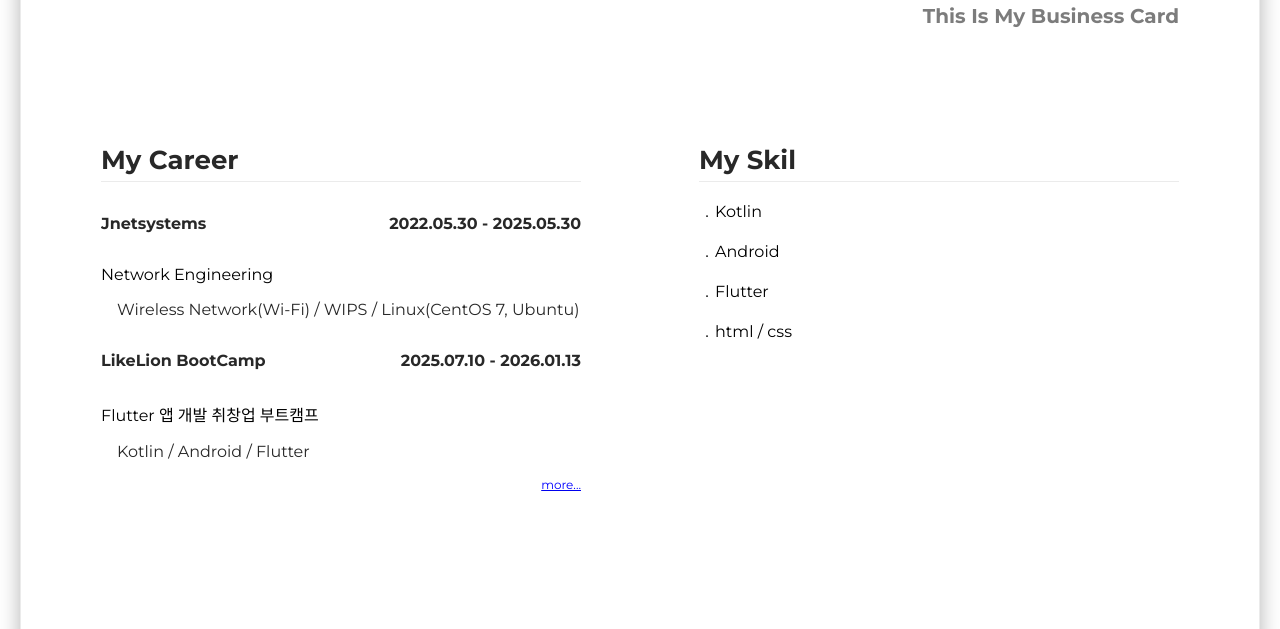
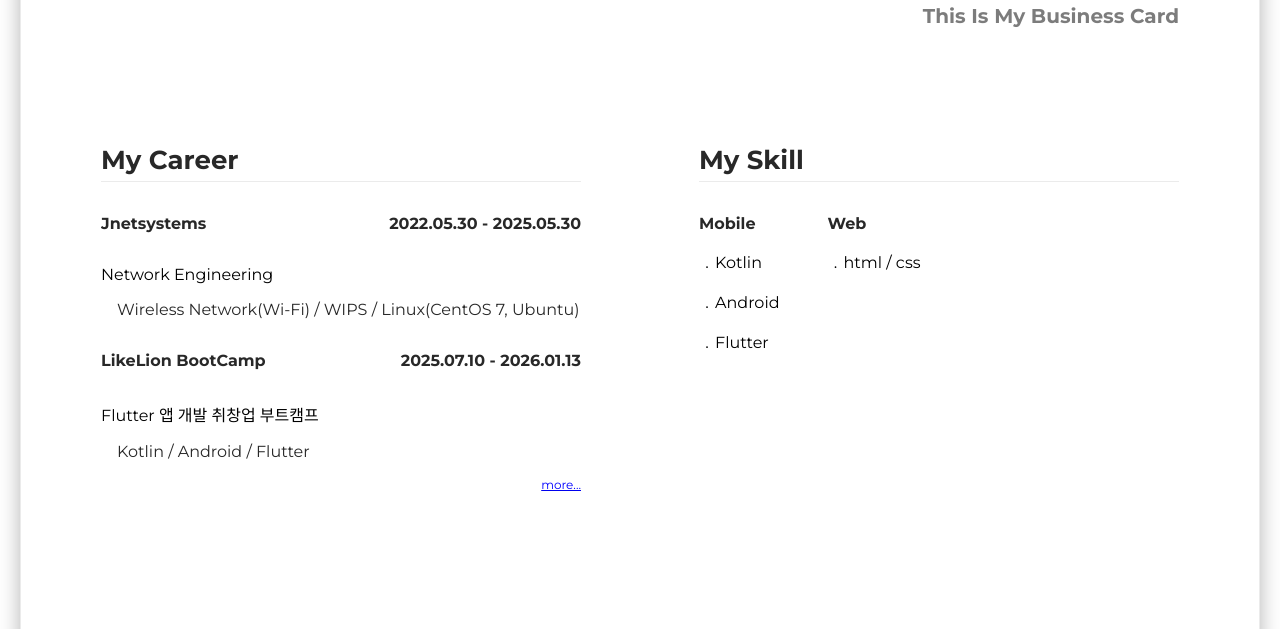
Before and after one commit to 0jhin/my-first-website, a plain HTML site: page index.html in a window 1280 px wide. Shown: the part 243-872 px from the top of the page. Drawn offline with Linux system fonts and the light colour scheme; a web font is replaced by a local one.

Commit message:
code modify

```diff
--- a/MyWebSite.css
+++ b/MyWebSite.css
@@ -87,7 +87,7 @@
         margin-top: 5rem;
     }
 
-    .my-skil {
+    .my-skill {
         width: 30rem;
         float: right;
         margin-top: 5rem;
@@ -188,3 +188,30 @@
         height: 30px;
         margin-top: 11px;
     }
+
+    .Field {
+        font-size: 16px;
+        font-weight: bold;
+        color: #282828;
+    }
+
+    .skill-section-wrap {
+        overflow: hidden;
+    }
+
+    .mobile-field-float-left {
+        float: left;
+        margin-right: 3rem;
+    }
+
+    .web-field-float-right {
+        float: left;
+        margin-right: 3rem;
+    }
+
+    .Skill-Field {
+        font-size: 16px;
+        font-weight: bold;
+        color: #282828;
+
+    }
--- a/index.html
+++ b/index.html
@@ -9,7 +9,7 @@
 <body>
   <div class="mainbox1">
       <section class="title-box">
-        <p class="my-field-of-development">Mobile Developer</p>
+        <p class="my-field-of-development">LEARNER DEVELOPER</p>
         <h1 class="main-name">Kwon Young Jin</h1>
         <p class="Introduction-text">This Is My Business Card</p>
       </section>
@@ -31,12 +31,20 @@
           <p class="desc-subtext">Kotlin / Android / Flutter</p>
           <a href="./career.html"><p class="career-link">more...</p></a>
       </div>
-      <div class="my-skil">
-          <h2>My Skil</h2>
-          <p class="desc-text">﹒Kotlin</p>
-          <p class="desc-text">﹒Android</p>
-          <p class="desc-text">﹒Flutter</p>
-          <p class="desc-text">﹒html / css</p>
+      <div class="my-skill">
+          <h2>My Skill</h2>
+          <div class="skill-section-wrap">
+            <div class="mobile-field-float-left">
+            <p class="Skill-Field">Mobile</p>
+              <p class="desc-text">﹒Kotlin</p>
+              <p class="desc-text">﹒Android</p>
+              <p class="desc-text">﹒Flutter</p>
+            </div>
+            <div class="web-field-float-right">
+              <p class="Skill-Field">Web</p>
+              <p class="desc-text">﹒html / css</p>
+            </div>
+          </div>
       </div>
     </section>
 
```
